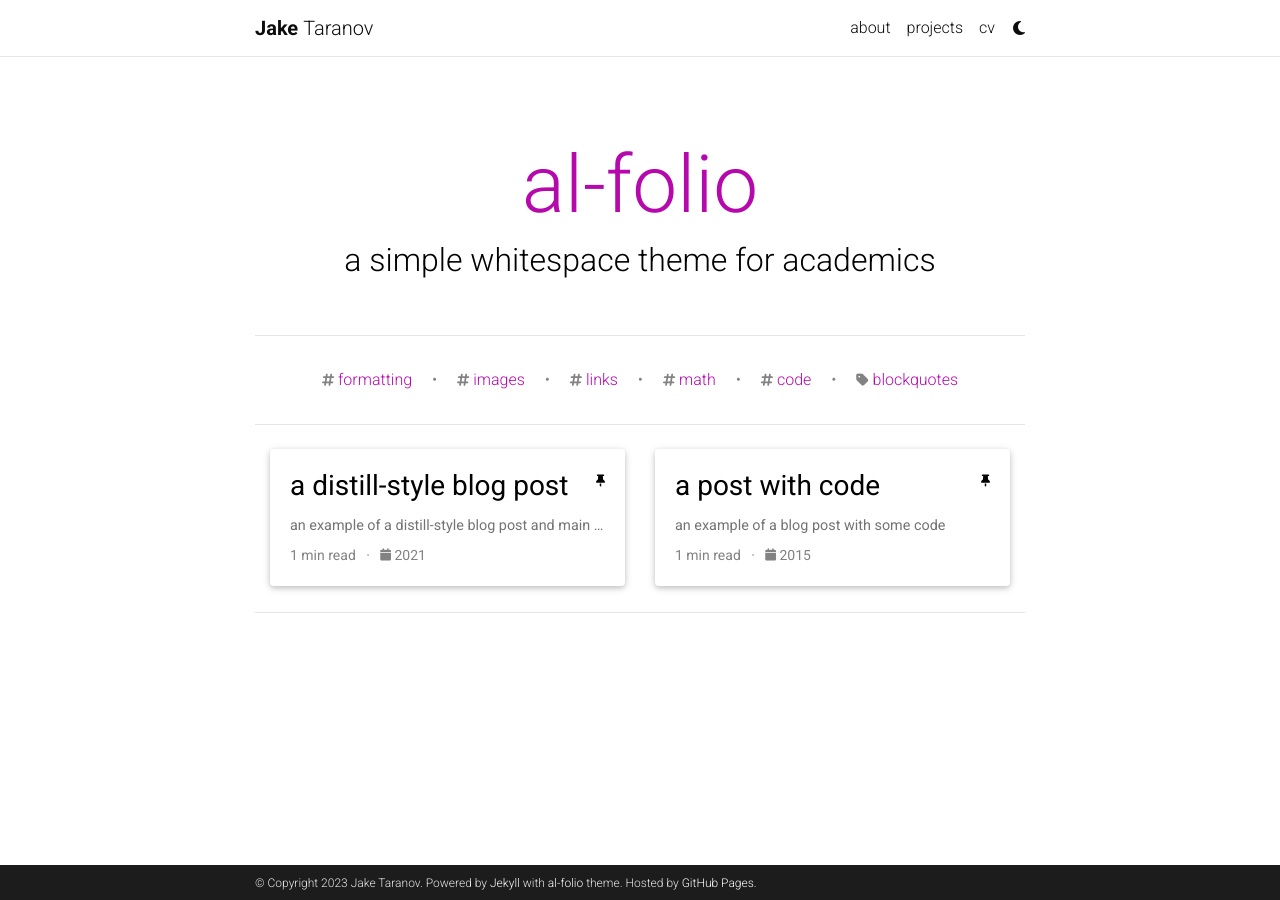
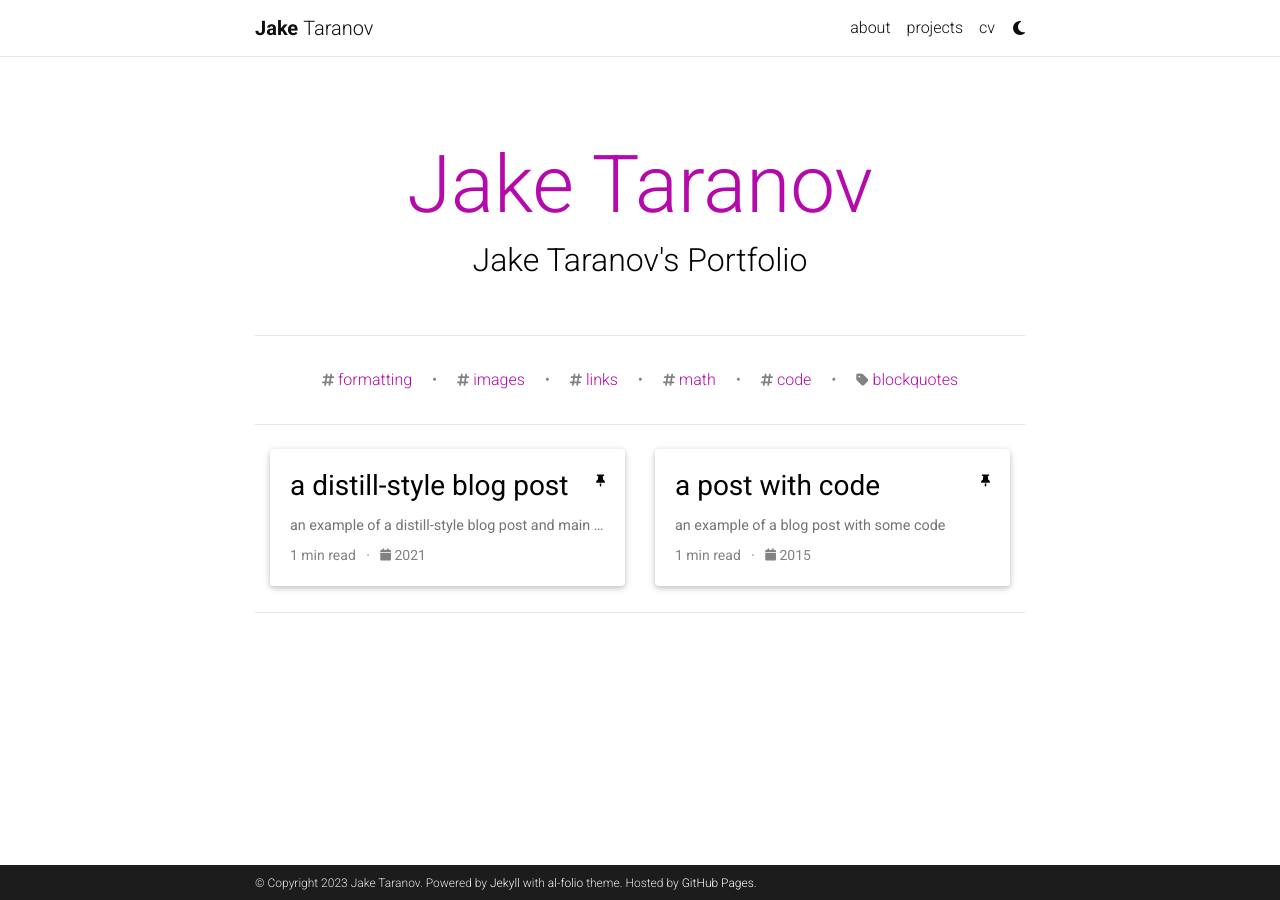
Before and after one commit to jaketaranov/jaketaranov.github.io, a Jekyll site: the page built from blog/index.html, in a window 1280 px wide. Built offline with Jekyll 4.4.1, drawn with Linux system fonts in a browser that asks for light colours; comment, search, counter and statistics services are not loaded; a style sheet for code colours, icons or effects is not loaded.

Commit message:
changed desc

```diff
--- a/_config.yml
+++ b/_config.yml
@@ -8,7 +8,7 @@
 last_name: Taranov
 email: taranov.jake99@gmail.com
 description: > # the ">" symbol means to ignore newlines until "footer_text:"
-  A simple, whitespace theme for academics. Based on [*folio](https://github.com/bogoli/-folio) design.
+  Jake Taranov's Portfolio.
 footer_text: >
   Powered by <a href="https://jekyllrb.com/" target="_blank">Jekyll</a> with <a href="https://github.com/alshedivat/al-folio">al-folio</a> theme.
   Hosted by <a href="https://pages.github.com/" target="_blank">GitHub Pages</a>.
@@ -120,9 +120,9 @@
 # Blog
 # -----------------------------------------------------------------------------
 
-blog_name: al-folio # blog_name will be displayed in your blog page
+blog_name: Jake Taranov # blog_name will be displayed in your blog page
 blog_nav_title: # your blog must have a title for it to be displayed in the nav bar
-blog_description: a simple whitespace theme for academics
+blog_description: Jake Taranov's Portfolio
 permalink: /blog/:year/:title/
 
 # Pagination
```
